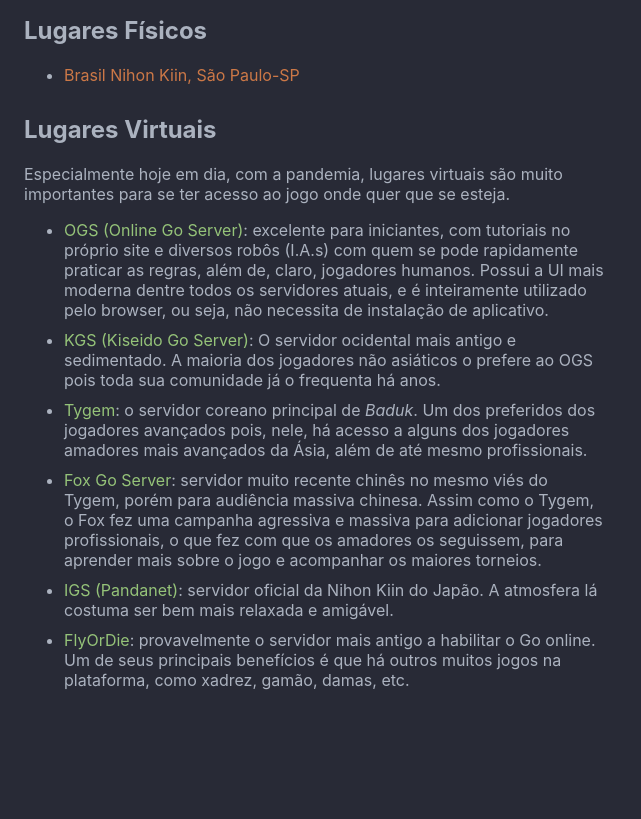
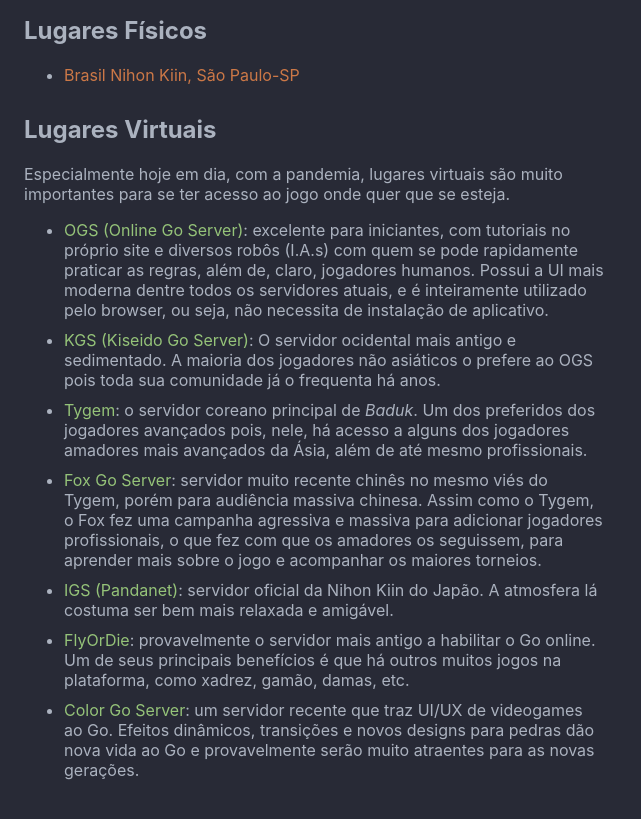
Before and after one commit to Brasil-Nihon-Kiin/nihonkiin.com.br, a website built with webpack: page conteudo/principal/onde_jogar/onde_jogar.html in a window 1280 px wide. Shown: the part 171-990 px from the top of the page, without its empty margins (0-641 px from the left). Before the commit the page ends 925 px from the top, so only its background shows below. Built offline with nearby package versions, Linux system fonts and the light colour scheme; a web font is replaced by a local one.

Commit message:
adicionada menção ao Color Go Server (CGS) | fixes #10

```diff
--- a/conteudo/principal/onde_jogar/onde_jogar.html
+++ b/conteudo/principal/onde_jogar/onde_jogar.html
@@ -86,6 +86,12 @@
           benefícios é que há outros muitos jogos na plataforma, como xadrez,
           gamão, damas, etc.
         </li>
+        <li>
+          <a href="https://colorgoserver.com/">Color Go Server</a>: um servidor
+          recente que traz UI/UX de videogames ao Go. Efeitos dinâmicos,
+          transições e novos designs para pedras dão nova vida ao Go e
+          provavelmente serão muito atraentes para as novas gerações.
+        </li>
       </ul>
     </article>
   </body>
--- a/index.css
+++ b/index.css
@@ -108,6 +108,7 @@
 
 div#direita {
   margin-top: 12px;
+  margin-left: 20px;
 }
 
 div #social-icons {
```
